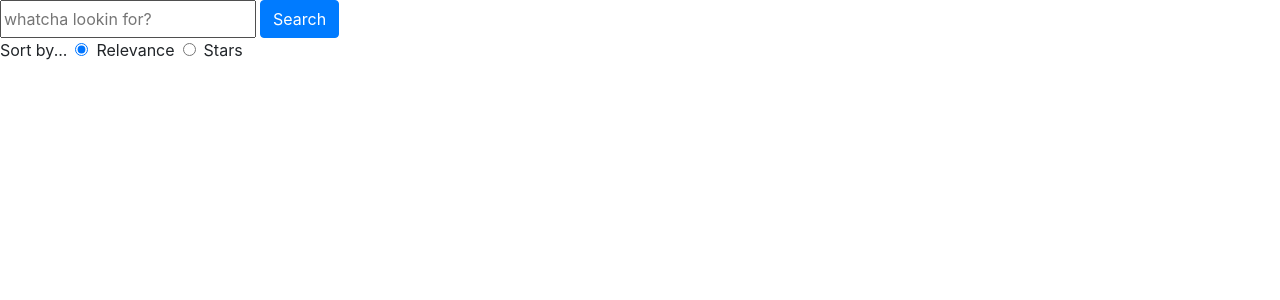
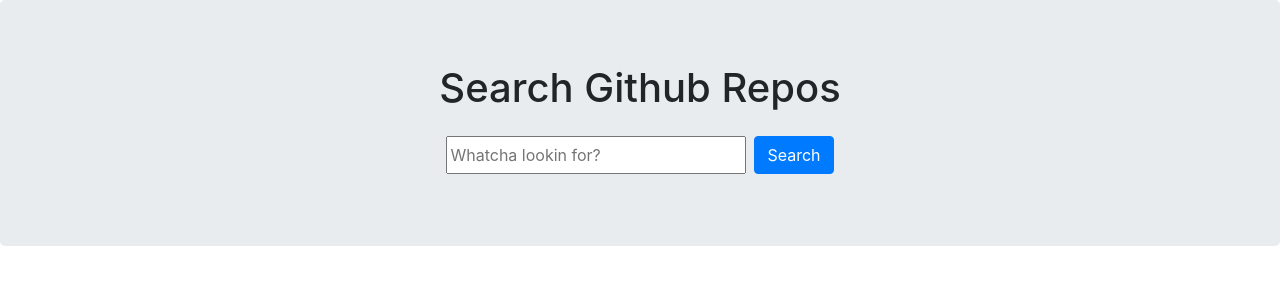
Before and after one commit to eemshi/re-query, a Next.js app: page / in a window 1280 px wide. Shown: the top 300 px of the page. Built offline with nearby package versions, Linux system fonts and the light colour scheme.

Commit message:
create RepositoryCard component, add styles

```diff
--- a/pages/index.js
+++ b/pages/index.js
@@ -1,12 +1,13 @@
 import React, { useState, useEffect } from 'react'
-import { InputGroup, Button } from 'react-bootstrap'
+import { InputGroup, Button, Jumbotron } from 'react-bootstrap'
 import Head from 'next/head';
 import axios from 'axios'
+import RepositoryCard from '../src/RepositoryCard'
 
 const Index = () => {
     const [query, setQuery] = useState("")
     const [sort, setSort] = useState("relevance")
-    const [repos, setRepos] = useState([])
+    const [repositories, setRepositories] = useState([])
 
     const handleSearch = async () => {
       try {
@@ -14,9 +15,9 @@
           const res = await axios.get('/search', {
             params: { q: query, sort }
           })
-          setRepos(res.data)
+          setRepositories(res.data)
         } else {
-          setRepos([])
+          setRepositories([])
         }
       } catch(err) {
         console.log(err)
@@ -30,7 +31,7 @@
     return (
       <div>
         <Head>
-          <title>re-query</title>
+          <title>Re-Query</title>
           <link
             rel="stylesheet"
             href="https://maxcdn.bootstrapcdn.com/bootstrap/4.3.1/css/bootstrap.min.css"
@@ -38,19 +39,26 @@
             crossOrigin="anonymous"
           />
         </Head>
+        <style jsx>{`input[type=text] { width: 300px }`}</style>
 
-        <InputGroup>
+        <Jumbotron className="text-center">
+          <h1 className="mb-4">Search Github Repos</h1>
+          <InputGroup className="mx-auto mb-2 justify-content-center">
             <input type="text"
               name="search"
               id="search-input"
-            className="mr-1"
-            placeholder="whatcha lookin for?"
+              className="mr-2"
+              placeholder="Whatcha lookin for?"
               onChange={(e) => setQuery(e.target.value)} />
             <Button variant="primary"
               onClick={handleSearch}>Search</Button>
           </InputGroup>
+        </Jumbotron>
 
-        <div>
+        {repositories.length > 0 &&
+          <div className="px-4 py-2">
+            <h2 className="text-center">Showing results for '{query}'</h2>
+            <div className="text-center my-4">
               Sort by...
               <input type="radio"
                 name="sort"
@@ -68,12 +76,19 @@
                 Stars
             </div>
 
-        {repos.length > 0 &&
-          <>
-            <h2>Results for '{query}'</h2>
-            {repos.map((repo) =>
-              <div key={repo.id}>{repo.full_name}, {repo.stargazers_count}</div>)}
-          </>
+            <div className="row">
+              {repositories.map((repo) =>
+                <div key={repo.id} className="col-sm-12 col-md-6 col-lg-4 col-xl-3 p-2">
+                  <RepositoryCard
+                    name={repo.full_name}
+                    language={repo.language}
+                    description={repo.description}
+                    stars={repo.stargazers_count}
+                    url={repo.url} />
+                </div>
+              )}
+            </div>
+          </div>
         }
       </div>
     )
--- /dev/null
+++ b/src/RepositoryCard.js
@@ -0,0 +1,19 @@
+import React from 'react'
+import { Card } from 'react-bootstrap'
+
+const RepositoryCard = ({name, language, description, stars, url}) => {
+return (
+    <Card>
+      <Card.Body>
+        <Card.Title><a href={url}>{name}</a></Card.Title>
+        <Card.Subtitle className="mb2 text-muted">
+          <span className="mr-3">{language}</span>
+          <span>⭐{stars}</span>
+        </Card.Subtitle>
+        <Card.Text>{description}</Card.Text>
+      </Card.Body>
+    </Card>
+  )
+}
+
+export default RepositoryCard
--- a/ssr-server.js
+++ b/ssr-server.js
@@ -22,7 +22,7 @@
     }).then((body) => {
         const repositories = _.map(body.data.items, (repo) => {
           return _.pick(repo,
-            ['id', 'full_name', 'language', 'description', 'stargazers_count']
+            ['id', 'full_name', 'language', 'description', 'stargazers_count', 'url']
           )})
         return res.json(repositories)
     }).catch((err) => {
```
Lines whose indentation alone changed are shown as unchanged.
